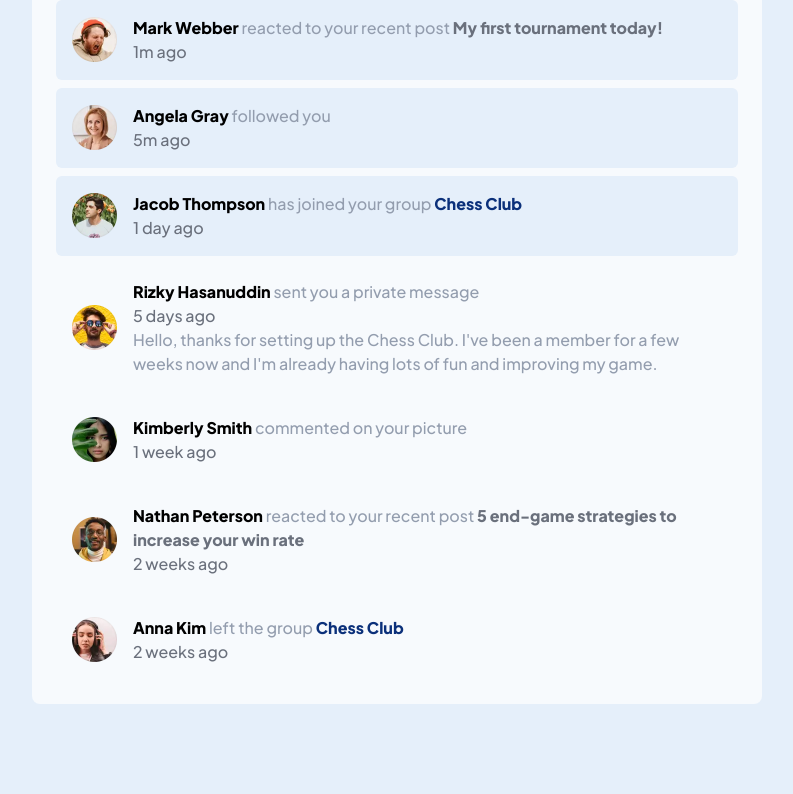
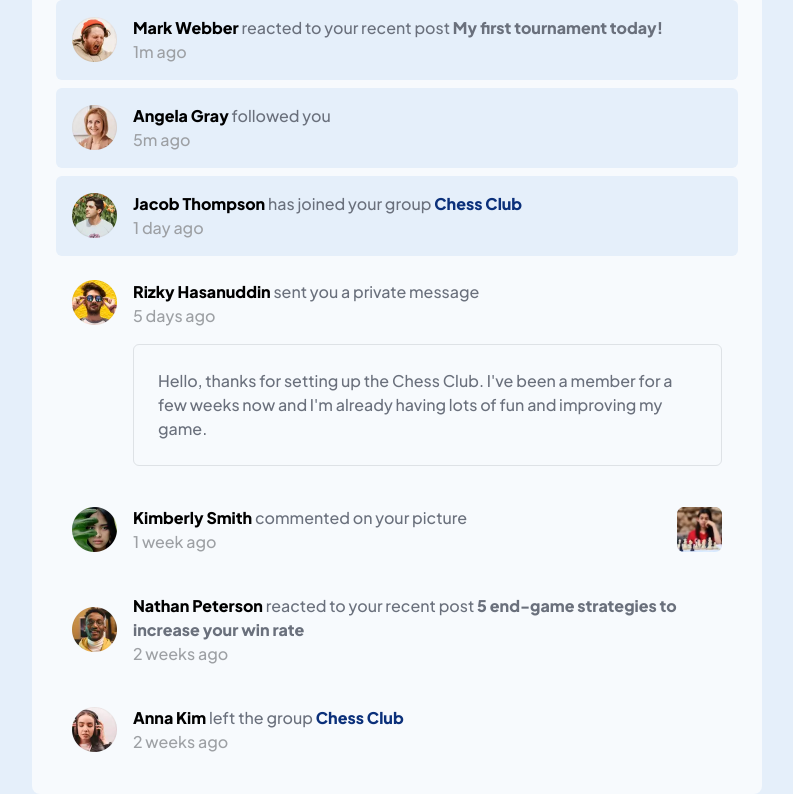
Before and after one commit to MahdiSohaily/notifications-page-demo, a website: page index.html in a window 1280 px wide. Shown: the part 86-880 px from the top of the page, without its empty margins (243-1036 px from the left). Before the commit the page ends 800 px from the top, so only its background shows below. Drawn offline with Linux system fonts and the light colour scheme.

Commit message:
Add notification description styles

```diff
--- a/index.html
+++ b/index.html
@@ -55,7 +55,7 @@
             <p class="timing">1 day ago</p>
           </div>
         </div>
-        <div class="notification d-flex align-items-center gap-3 m-2 p-3 rounded">
+        <div class="notification d-flex  gap-3 m-2 p-3 rounded">
           <img width="45" height="45" src="./public/assets/images/avatar-rizky-hasanuddin.webp" alt="user profile">
           <div class="details">
             <p class="description">
@@ -63,7 +63,7 @@
               sent you a private message
             </p>
             <p class="timing">5 days ago</p>
-            <div class="message">
+            <div class="message border rounded p-4 mt-3">
               <p>
                 Hello, thanks for setting up the Chess Club. I've been a member for a few weeks now and
                 I'm already having lots of fun and improving my game.
@@ -80,6 +80,7 @@
             </p>
             <p class="timing">1 week ago</p>
           </div>
+          <img class="ms-auto" width="45" height="45" src="./public/assets/images/image-chess.webp" alt="woman playing chase">
         </div>
         <div class="notification d-flex align-items-center gap-3 m-2 p-3 rounded">
           <img width="45" height="45" src="./public/assets/images/avatar-nathan-peterson.webp" alt="user profile">
--- a/src/sass/_customVariables.scss
+++ b/src/sass/_customVariables.scss
@@ -1,7 +1,7 @@
 $Very-light-grayish-blue: hsl(210, 60%, 98%);
 $light-grayish-blue-200: hsl(211, 68%, 94%);
 $light-grayish-blue-100: hsl(205, 33%, 90%);
-$Grayish-blue: hsl(219, 14%, 63%);
+$Grayish-blue: hsl(218, 4%, 63%);
 $Dark-grayish-blue: hsl(220, 8%, 45%);
 $Very-dark-blue: hsl(220, 84%, 26%);
 $font-family-sans-serif: 'Plus Jakarta Sans', sans-serif;
--- a/src/sass/styles.scss
+++ b/src/sass/styles.scss
@@ -38,7 +38,7 @@ $utilities: (
 // general styling
 p {
   margin-bottom: 0;
-  color: $Grayish-blue;
+  color: $Dark-grayish-blue;
 }
 
 .user-name {
@@ -57,7 +57,7 @@ p {
 }
 
 .timing {
-  color: $Dark-grayish-blue;
+  color: $Grayish-blue;
 }
 
 .active {
```
Also changed, not shown: public/assets/fonts/PlusJakartaSans-VariableFont_wght.ttf (deleted), public/assets/fonts/README.txt (deleted), public/assets/fonts/static/PlusJakartaSans-ExtraBold.ttf (deleted), public/assets/fonts/static/PlusJakartaSans-Medium.ttf (deleted), public/css/styles.css, 1 other file.
